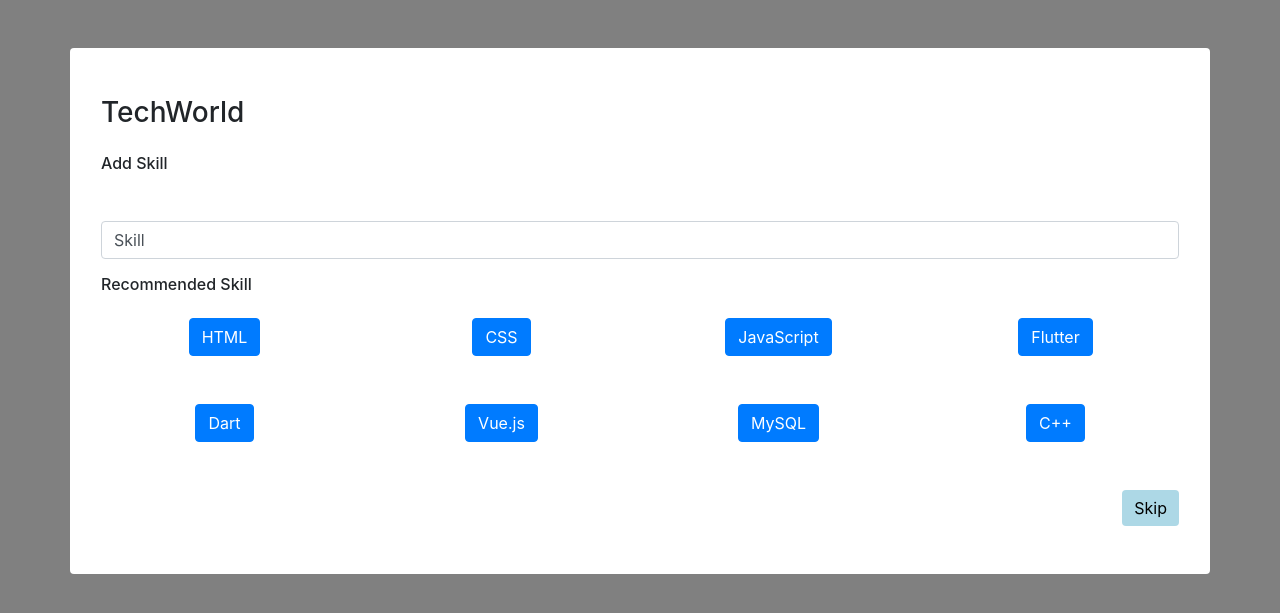
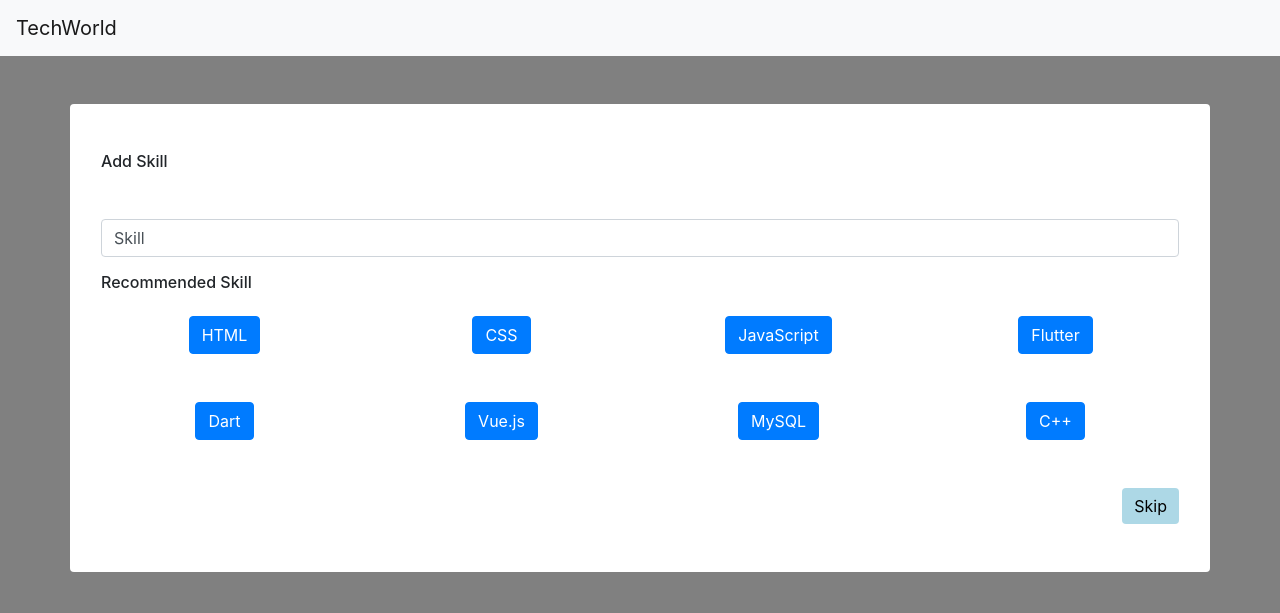
Before and after one commit to nehciyy/agile, a Flask app: page /addSkill in a window 1280 px wide. Shown: the top 613 px of the page. Run offline with Flask 3, Linux system fonts and the light colour scheme; some libraries are stand-ins or nearby versions.

Commit message:
added nav bar for the website
added navbar
by sheng long

```diff
--- a/app.py
+++ b/app.py
@@ -72,3 +72,8 @@ def addSkill():
 @app.route("/administrator")
 def administrator():
     return render_template('administrator.html')
+
+#Route for homepage
+@app.route("/addhomepage")
+def homepage():
+    return render_template('homepage.html')
--- a/templates/addCertification.html
+++ b/templates/addCertification.html
@@ -12,13 +12,13 @@
     <link href="../static/css/addCertificate.css" rel="stylesheet">
   </head>
   <body>
+    <nav class="navbar navbar-light bg-light">
+        <a class="navbar-brand" href="/templates/homepage.html">TechWorld</a>
+      </nav>
     <div class="container rounded bg-white mt-5 mb-5">
         <div class="row">
             <div class="col">
                 <div class="p-3 py-5">
-                    <div class="d-flex justify-content-between align-items-center mb-3">
-                        <h3 class="text-right">TechWorld</h3>
-                    </div>
                     <div class="d-flex justify-content-between align-items-center mb-3">
                         <h6 class="text-right">Add Certificate</h6>
                     </div>
--- a/templates/addExperience.html
+++ b/templates/addExperience.html
@@ -12,13 +12,13 @@
     <link href="../static/css/addExperience.css" rel="stylesheet">
 </head>
   <body>
+    <nav class="navbar navbar-light bg-light">
+      <a class="navbar-brand" href="/templates/homepage.html">TechWorld</a>
+    </nav>
     <div class="container rounded bg-white mt-5 mb-5">
         <div class="row">
             <div class="col">
                 <div class="p-3 py-5">
-                    <div class="d-flex justify-content-between align-items-center mb-3">
-                        <h3 class="text-right">TechWorld</h3>
-                    </div>
                     <div class="d-flex justify-content-between align-items-center mb-3">
                         <h6 class="text-right">Add Experience</h6>
                     </div>
--- a/templates/addSkill.html
+++ b/templates/addSkill.html
@@ -12,13 +12,13 @@
     <link href="../static/css/addSkill.css" rel="stylesheet">
 </head>
   <body>
+    <nav class="navbar navbar-light bg-light">
+        <a class="navbar-brand" href="/templates/homepage.html">TechWorld</a>
+      </nav>
     <div class="container rounded bg-white mt-5 mb-5">
         <div class="row">
             <div class="col">
                 <div class="p-3 py-5 ">
-                    <div class="d-flex justify-content-between align-items-center mb-3">
-                        <h3 class="text-right">TechWorld</h3>
-                    </div>
                     <div class="d-flex justify-content-between align-items-center mb-3">
                         <h6 class="text-right">Add Skill</h6>
                     </div>
```
Also changed, not shown: templates/administrator.html (+6 -2 lines), templates/profile.html (+6 -3 lines), templates/homepage.html (added).
